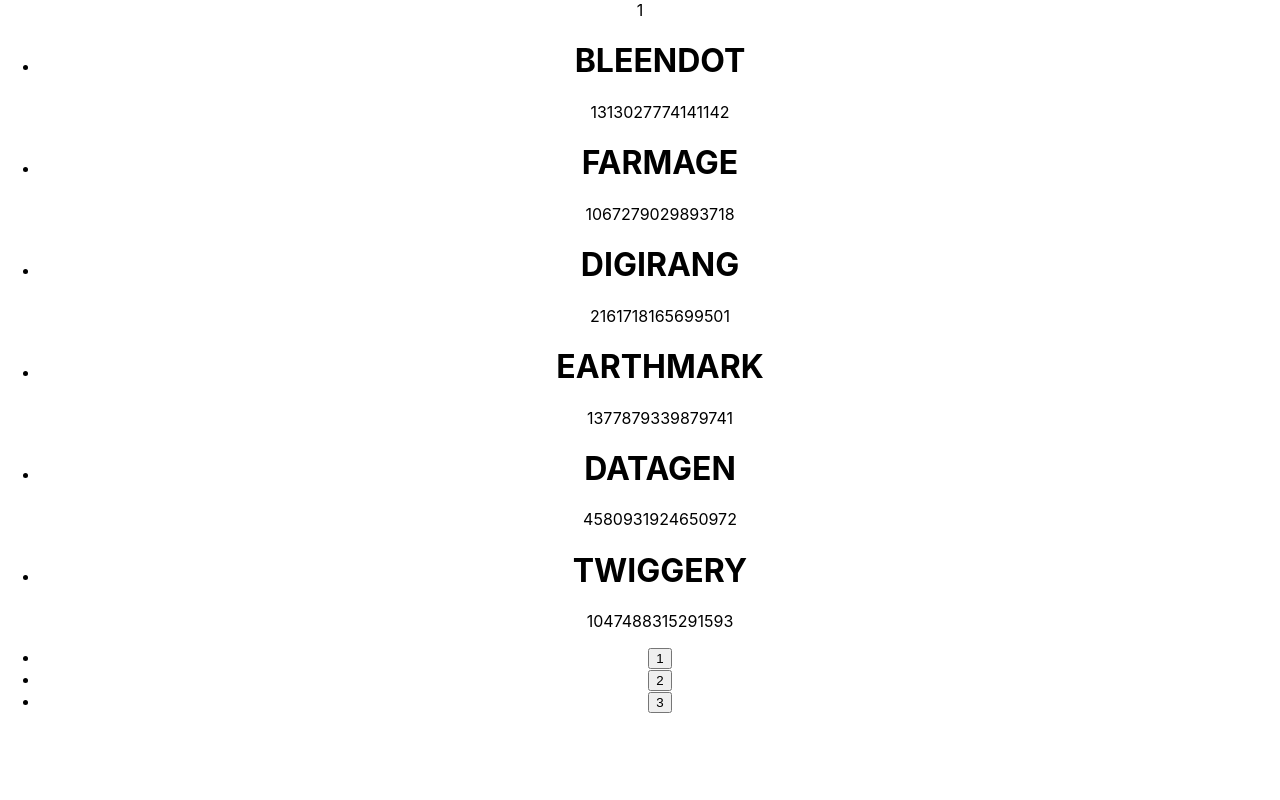
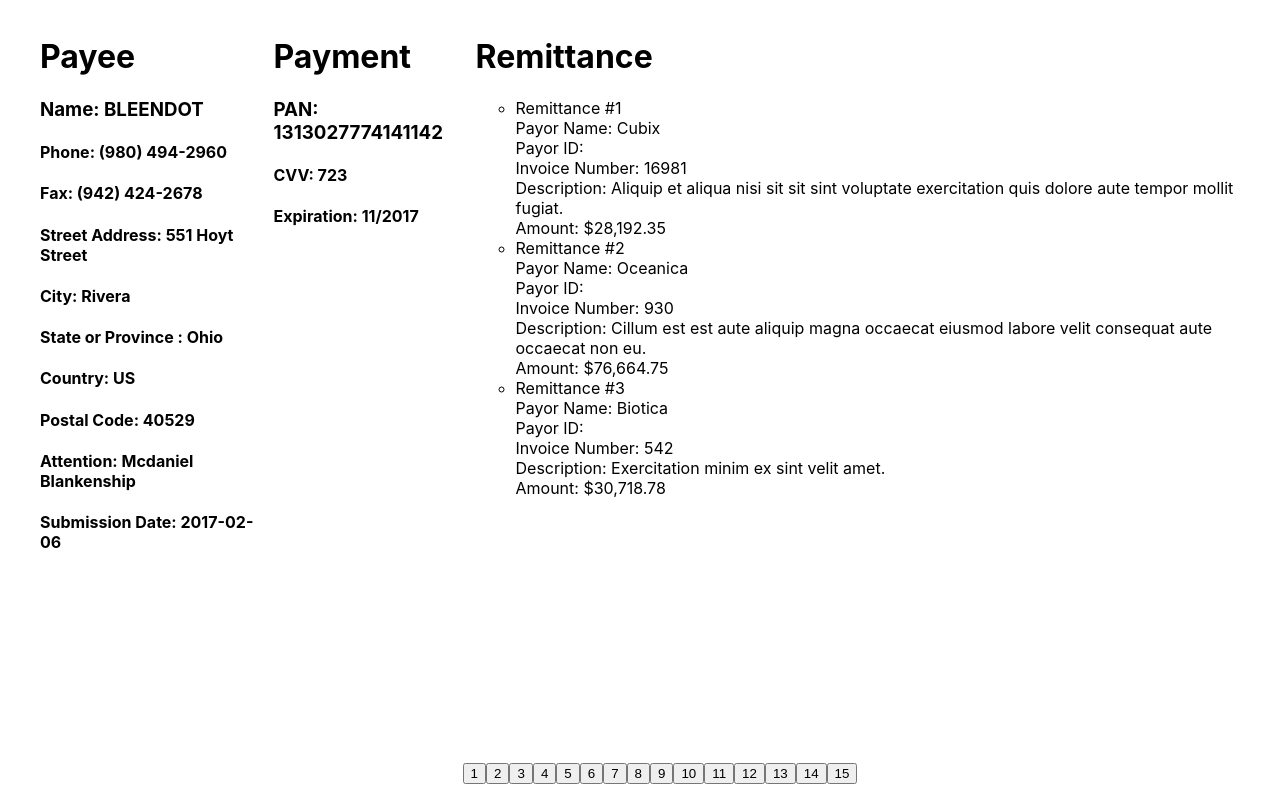
Before and after one commit to rches/technical_paymerang, a React (Create React App) app: page / in a window 1280 px wide. Built offline with nearby package versions, Linux system fonts and the light colour scheme.

Commit message:
updated display of information to include mapping of remmitance and obj destructure into variables

```diff
--- a/src/App.css
+++ b/src/App.css
@@ -1,24 +1,31 @@
-.App {
-    text-align: center;
+.navItem__ {
+    list-style: none;
 }
 
-@media (prefers-reduced-motion: no-preference) {
-    .App-logo {
-        animation: App-logo-spin infinite 20s linear;
-    }
+.container__ {
+    display: flex;
+    justify-content: center;
 }
 
-.App-header {
-    background-color: #282c34;
-    min-height: 100vh;
-    display: flex;
-    flex-direction: column;
-    align-items: center;
-    justify-content: center;
-    font-size: calc(10px + 2vmin);
-    color: white;
+.custList__ {
+    list-style: none;
 }
 
-.App-link {
-    color: #61dafb;
+.custArea__ {
+    display: flex;
+    flex-wrap: wrap;
+    align-content: stretch;
+    height: 100%;
 }
+
+.cardContainer__ {
+    width: 30vw;
+}
+
+.navPos__ {
+    position: fixed;
+    bottom: 0;
+    width: 100vw;
+    display: flex;
+    justify-content: center;
+}
--- a/src/App.js
+++ b/src/App.js
@@ -21,35 +21,39 @@ class App extends React.Component {
     componentDidUpdate(prevProps, prevState) {
         if (this.state.activePage !== prevState.activePage) {
             this.setState({
-                activeData: this.makePage(sample, 6, this.state.activePage)
+                activeData: this.makePage(sample, 1, this.state.activePage)
             });
         }
     }
 
     componentDidMount() {
         this.setState({
-            activeData: this.makePage(sample, 6, this.state.activePage)
+            activeData: this.makePage(sample, 1, this.state.activePage)
         });
     }
 
     render() {
         return (
-            <div className="App">
-                <div>{this.state.activePage}</div>
-                <ul>
+            <>
+                <div className="container__">
+                    <ul className="custArea__">
                         {this.state.activeData.map((el, i) => {
                             return (
-                            <li key={i}>
+                                <li className="custList__" key={i}>
                                     <CustomerCard sample={el} />
                                 </li>
                             );
                         })}
                     </ul>
+                </div>
+
+                <div className="container__ navPos__">
                     <Pagination
                         sample={sample}
                         handlePageSelect={this.handlePageSelect}
                     />
                 </div>
+            </>
         );
     }
 }
--- a/src/components/CustomerCard.js
+++ b/src/components/CustomerCard.js
@@ -2,18 +2,70 @@ import React from "react";
 
 const CustomerCard = props => {
     const sample = props.sample;
-    const Payee = sample.Payee;
-    const Payment = sample.Payment;
-    const Remittance = sample.Remittance;
+
+    const {
+        Name,
+        Fax,
+        Phone,
+        Address,
+        Attention,
+        SubmissionDate
+    } = sample.Payee;
+    const { PAN, CVV, Exp } = sample.Payment;
+    // const {PayorName, PayorId, InvoiceNo, Description} = sample.Remittance;
+
+    const remittanceMap = sample.Remittance.map((el, i) => {
+        return (
+            <li key={i}>
+                <div>Remittance #{i + 1}</div>
+                <div>Payor Name: {el.PayorName}</div>
+                <div>Payor ID: {el.PayorID}</div>
+                <div>Invoice Number: {el.InvoiceNo}</div>
+                <div>Description: {el.Description}</div>
+                <div>Amount: {el.Amount}</div>
+            </li>
+        );
+    });
 
     return (
-        <div>
+        <div className="container__">
             <div>
-                <h1>{Payee.Name}</h1>
+                <h1>Payee</h1>
+                <div>
+                    {Name && <h3>Name: {Name}</h3>}
+                    {Phone && <h4>Phone: {Phone}</h4>}
+                    {Fax && <h4>Fax: {Fax}</h4>}
+                    {Address.Address1 && (
+                        <h4>Street Address: {Address.Address1}</h4>
+                    )}
+                    {Address.Address2 && (
+                        <h4>Street Address (con't): {Address.Address2}</h4>
+                    )}
+                    {Address.City && <h4>City: {Address.City}</h4>}
+                    {Address.StateOrProvince && (
+                        <h4>State or Province : {Address.StateOrProvince}</h4>
+                    )}
+                    {Address.Country && <h4>Country: {Address.Country}</h4>}
+                    {Address.PostalCode && (
+                        <h4>Postal Code: {Address.PostalCode}</h4>
+                    )}
+                    {Attention && <h4>Attention: {Attention}</h4>}
+                    {SubmissionDate && (
+                        <h4>Submission Date: {SubmissionDate}</h4>
+                    )}
+                </div>
             </div>
             <div>
-                <p>{Payment.PAN}</p>
-                <p>{Remittance.PayorName}</p>
+                <h1>Payment</h1>
+                <div>
+                    {PAN && <h3>PAN: {PAN}</h3>}
+                    {CVV && <h4>CVV: {CVV}</h4>}
+                    {Exp && <h4>Expiration: {Exp}</h4>}
+                </div>
+            </div>
+            <div>
+                <h1>Remittance</h1>
+                <ul>{remittanceMap}</ul>
             </div>
         </div>
     );
--- a/src/components/Pagination.js
+++ b/src/components/Pagination.js
@@ -3,17 +3,17 @@ import React from "react";
 const Pagination = props => {
     const sample = props.sample;
     const navContent = [];
-    const navLength = Math.ceil(sample.length / 6);
+    const navLength = sample.length;
 
     for (let i = 1; i <= navLength; i++) {
         navContent.push(i);
     }
 
     return (
-        <ul>
+        <ul className="container__">
             {navContent.map(i => {
                 return (
-                    <li key={i}>
+                    <li className="navItem__" key={i}>
                         <button onClick={props.handlePageSelect} value={i}>
                             {i}
                         </button>
```
Also changed, not shown: 1 other file (tests, documents, lock files or other folders). Lines whose indentation alone changed are shown as unchanged.
